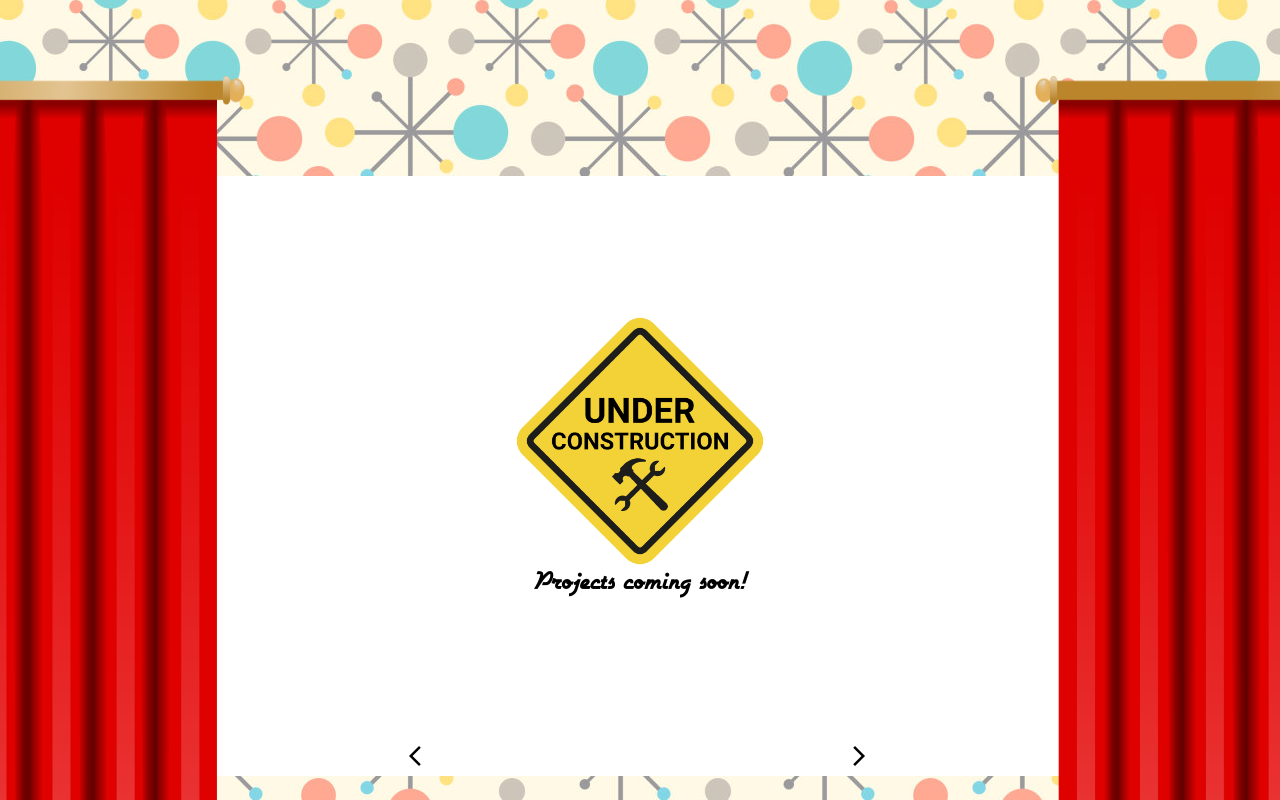
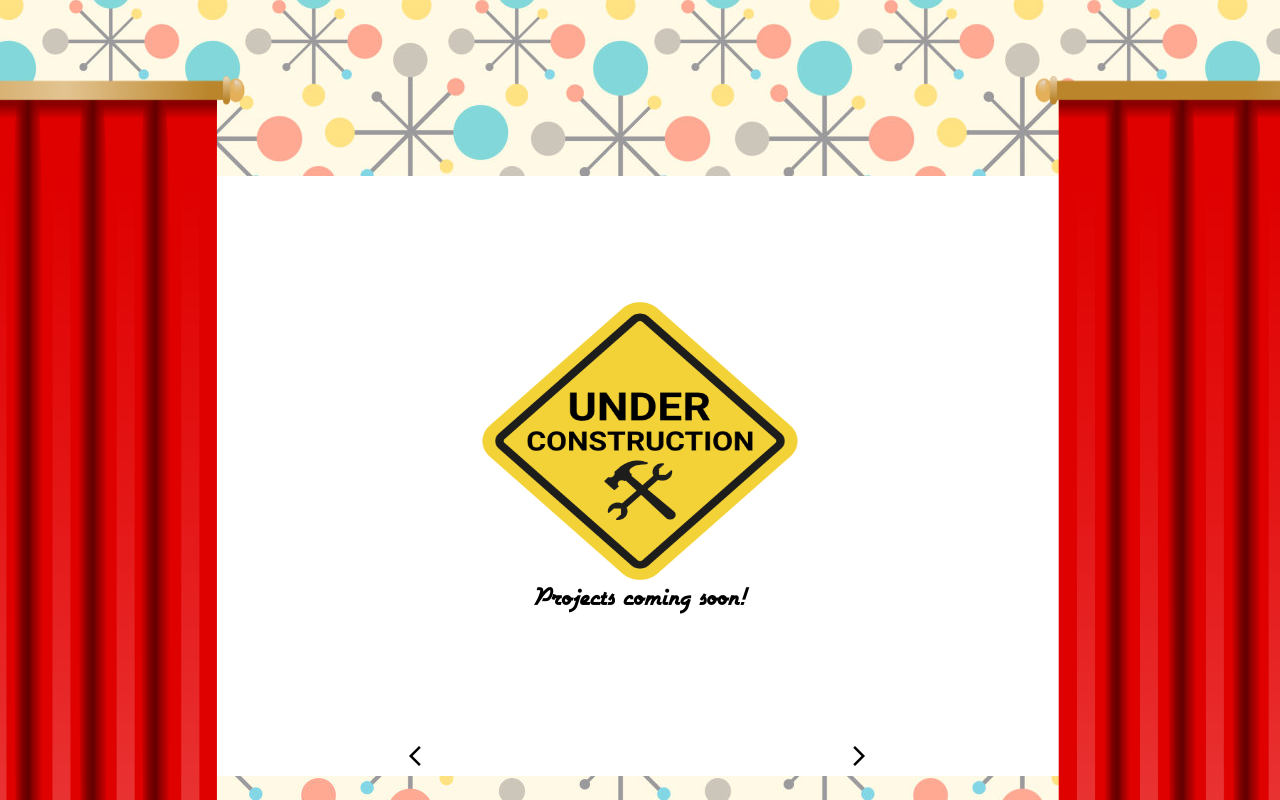
Before and after one commit to JackPadalino/Portfolio-Site, a React (Vite) app: page / in a window 1280 px wide. Shown: the part 2524-3324 px from the top of the page. Built offline with nearby package versions, Linux system fonts and the light colour scheme.

Commit message:
updated styling on carousel and image

```diff
--- a/src/components/Projects/Carousel.css
+++ b/src/components/Projects/Carousel.css
@@ -27,8 +27,8 @@
 }
 
 .carousel-img {
-  width: 250px;
-  height: 250px;
+  width: 25%;
+  height: 50%;
 }
 
 .carouselButtonsContainer {
```
